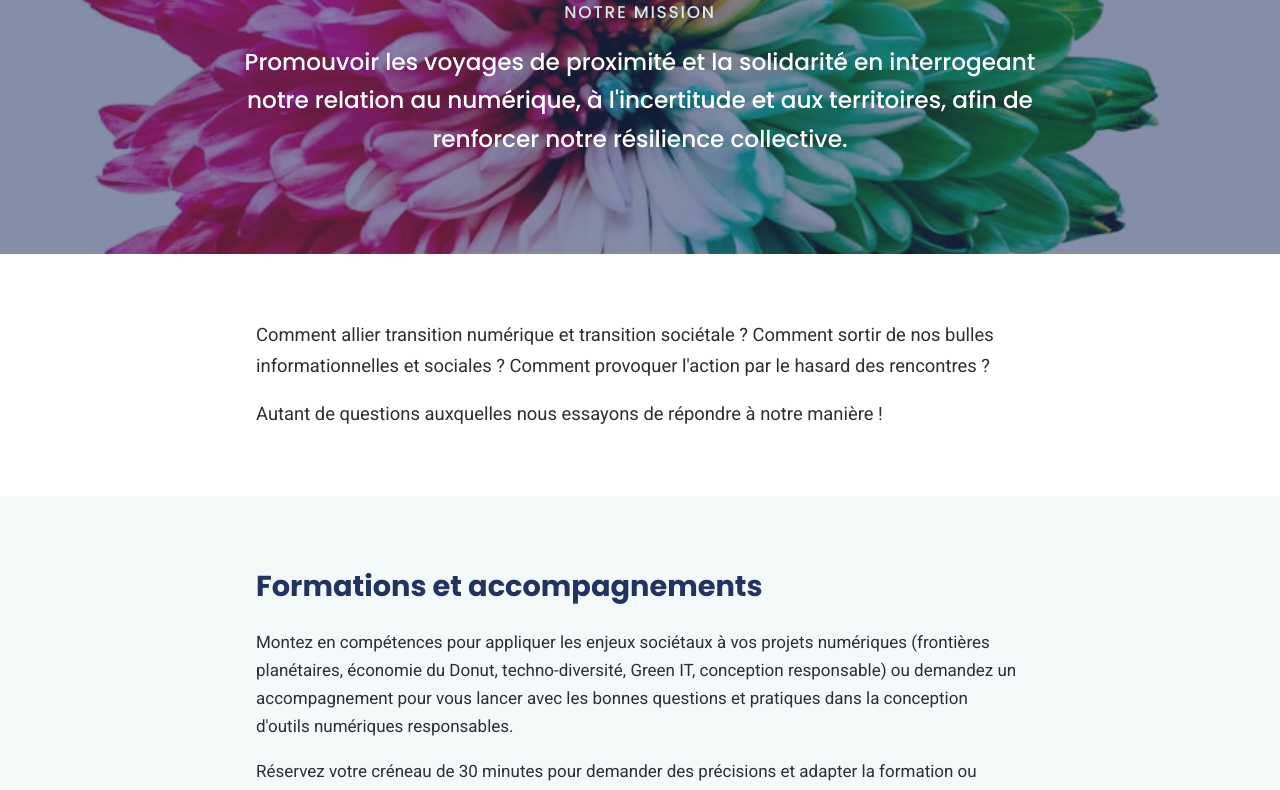
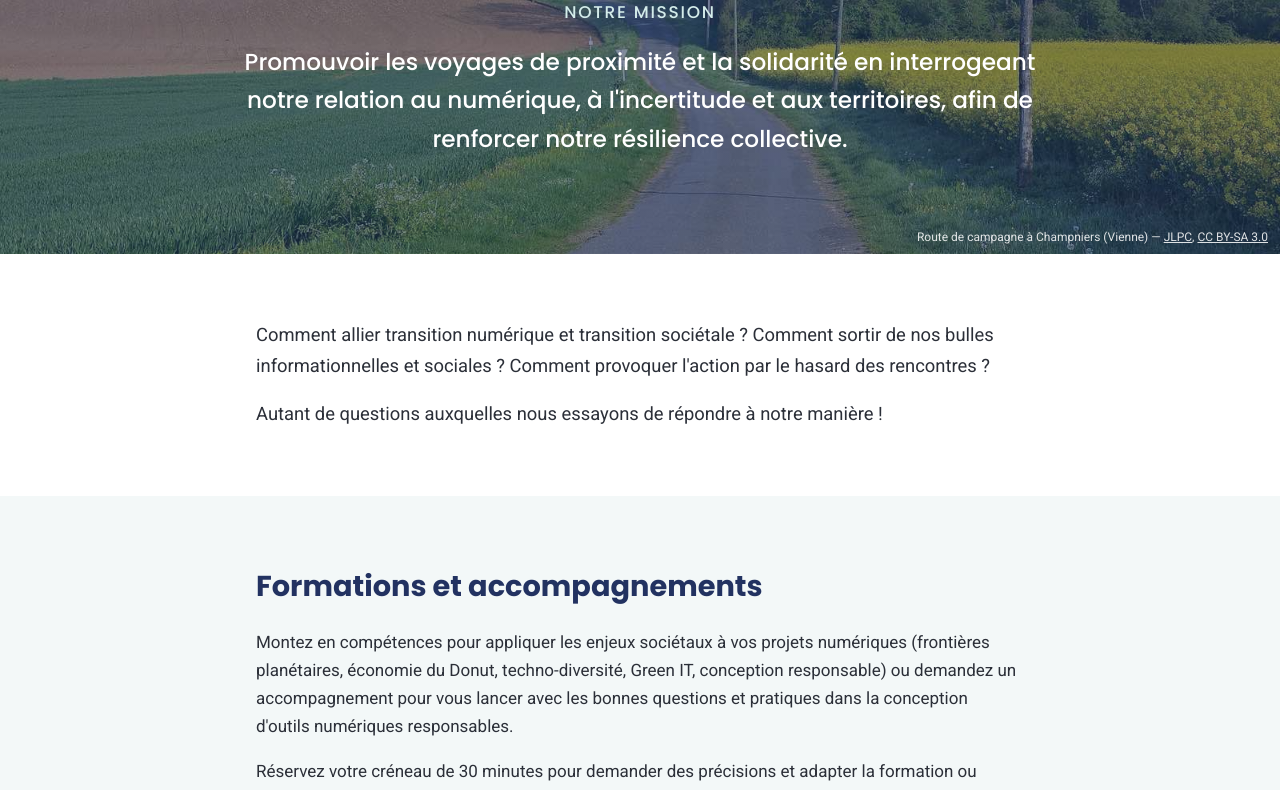
Before and after one commit to portraits2passages/portraits2passages.com, an Astro site: page / in a window 1280 px wide. Shown: the part 239-1029 px from the top of the page. Built offline with nearby package versions, Linux system fonts and the light colour scheme; Astro itself is replaced by a stand-in of ours.

Commit message:
Bannière d'accueil : route de campagne (Wikimedia Commons, CC BY-SA 3.0) avec crédit

```diff
--- a/src/content/mentions-legales.en.md
+++ b/src/content/mentions-legales.en.md
@@ -44,6 +44,8 @@ If you are a European resident, we are the controller of your data and you have
 
 All content on this website (texts, images, videos, logos, graphics, icons, etc.) is protected by applicable intellectual property laws. Any reproduction, representation, modification or adaptation of this content, in whole or in part, without the prior permission of **Portraits 2 Passages Initiatives** is strictly prohibited.
 
+Home banner photo: “Route de campagne près d'Erveu”, Champniers (Vienne, France), by JLPC, licensed under [CC BY-SA 3.0](https://creativecommons.org/licenses/by-sa/3.0/), via [Wikimedia Commons](https://commons.wikimedia.org/wiki/File:Champniers_86_Route_de_campagne_pr%C3%A8s_Erveu_2014.jpg). Image cropped and darkened for the website.
+
 ## Personal data
 
 In accordance with European personal data protection regulations (GDPR), **Portraits 2 Passages Initiatives** is committed to respecting the privacy of the website's users. Data collected through the website (contact form) is used solely to respond to requests and improve the user experience. It is never sold to third parties. You have the right to access, rectify, delete or object to the processing of your personal data by contacting us through the contact page.
--- a/src/content/mentions-legales.md
+++ b/src/content/mentions-legales.md
@@ -44,6 +44,8 @@ Si vous êtes un résident européen, nous sommes les responsables du traitement
 
 L’ensemble des contenus présents sur ce site (textes, images, vidéos, logos, graphiques, icônes, etc.) est protégé par les lois en vigueur sur la propriété intellectuelle. Toute reproduction, représentation, modification ou adaptation, en tout ou partie, de ces contenus sans l’autorisation préalable de **Portraits 2 Passages Initiatives** est strictement interdite.
 
+Photo du bandeau d'accueil : « Route de campagne près d'Erveu », Champniers (Vienne), par JLPC, sous licence [CC BY-SA 3.0](https://creativecommons.org/licenses/by-sa/3.0/deed.fr), via [Wikimedia Commons](https://commons.wikimedia.org/wiki/File:Champniers_86_Route_de_campagne_pr%C3%A8s_Erveu_2014.jpg). Image recadrée et assombrie pour le site.
+
 ## Données personnelles
 
 Conformément à la réglementation européenne en matière de protection des données personnelles (RGPD), **Portraits 2 Passages Initiatives** s’engage à respecter la vie privée des utilisateurs du site. Les données collectées via le site (formulaire de contact) sont utilisées exclusivement pour répondre aux demandes et améliorer l’expérience utilisateur. Elles ne sont en aucun cas revendues à des tiers. Vous disposez d’un droit d’accès, de rectification, de suppression ou d’opposition concernant vos données personnelles en contactant depuis la page de contact.
--- a/src/data/accueil.en.json
+++ b/src/data/accueil.en.json
@@ -1,7 +1,7 @@
 {
   "mission": "Promoting local travel and solidarity by questioning our relationship with digital technology, uncertainty and places, in order to strengthen our collective resilience.",
   "questions": "How can we bring the digital transition and the societal transition together? How do we step out of our information and social bubbles? How can chance encounters spark action?\n\nThese are the questions we try to answer, in our own way!",
-  "imageMission": "/images/1464820453369-31d2c0b651af-e5201f11.jpg",
+  "imageMission": "/images/banniere-route.jpg",
   "formations": "Build your skills to apply societal challenges to your digital projects (planetary boundaries, Doughnut economics, techno-diversity, Green IT, responsible design), or ask for support to get started with the right questions and practices in designing responsible digital tools.\n\nBook a 30-minute slot to ask questions and tailor the training or support to your needs!",
   "quiSommesNous": "Portraits 2 Passages is the adventure of a passionate team — Nicolas, Lou and Diane — brought together by a desire to discover the world differently. The project was born when we met at the Université de technologie de Troyes (UTT) in 2014, shaped by our student-association projects and a sensitivity to sustainability and local cultures.\n\nSince 2021, we have been taking participants to explore little-known regions and meet the people who live there, favouring authenticity, spontaneity and human connection. A way of travelling that goes far beyond conventional tourism.\n\nThis approach is backed by our teaching and research on using digital technology for a fair, sober and robust societal transition.",
   "equipe": [
@@ -23,5 +23,12 @@
       "photo": "/images/equipe-diane.jpg",
       "bio": "I develop and oversee measuring instruments for environmental research at LSCE (CEA), and I often go on field missions to provide technical support to scientific teams."
     }
-  ]
+  ],
+  "imageCredit": {
+    "legende": "Country road in Champniers (Vienne, France)",
+    "auteur": "JLPC",
+    "licence": "CC BY-SA 3.0",
+    "licenceUrl": "https://creativecommons.org/licenses/by-sa/3.0/deed.fr",
+    "source": "https://commons.wikimedia.org/wiki/File:Champniers_86_Route_de_campagne_pr%C3%A8s_Erveu_2014.jpg"
+  }
 }
--- a/src/data/accueil.json
+++ b/src/data/accueil.json
@@ -1,7 +1,7 @@
 {
   "mission": "Promouvoir les voyages de proximité et la solidarité en interrogeant notre relation au numérique, à l'incertitude et aux territoires, afin de renforcer notre résilience collective.",
   "questions": "Comment allier transition numérique et transition sociétale ? Comment sortir de nos bulles informationnelles et sociales ? Comment provoquer l'action par le hasard des rencontres ?\n\nAutant de questions auxquelles nous essayons de répondre à notre manière !",
-  "imageMission": "/images/1464820453369-31d2c0b651af-e5201f11.jpg",
+  "imageMission": "/images/banniere-route.jpg",
   "formations": "Montez en compétences pour appliquer les enjeux sociétaux à vos projets numériques (frontières planétaires, économie du Donut, techno-diversité, Green IT, conception responsable) ou demandez un accompagnement pour vous lancer avec les bonnes questions et pratiques dans la conception d'outils numériques responsables.\n\nRéservez votre créneau de 30 minutes pour demander des précisions et adapter la formation ou l'accompagnement à votre besoin !",
   "quiSommesNous": "Portraits 2 Passages, c’est l’aventure d’une équipe passionnée — Nicolas, Lou et Diane — unie par l’envie de découvrir le monde autrement. Ce projet est né de notre rencontre à l’Université de technologie de Troyes (UTT) en 2014, marqués par nos projets associatifs et une sensibilité à la soutenabilité et aux cultures locales.\n\nDepuis 2021, nous embarquons des participants pour explorer des territoires mal connus, à la rencontre de leurs habitants, en privilégiant l’authenticité, la spontanéité et les liens humains. Une façon de voyager qui va bien au-delà du tourisme classique.\n\nCette approche est appuyée par nos différents travaux pédagogiques et scientifiques autour de l'usage du numérique pour une transition sociétale juste, sobre et robuste.",
   "equipe": [
@@ -23,5 +23,12 @@
       "photo": "/images/equipe-diane.jpg",
       "bio": "Je développe et supervise des instruments de mesures au service de la recherche environnementale au LSCE (CEA) et je pars souvent en missions en soutien technique aux équipes de scientifiques sur le terrain."
     }
-  ]
+  ],
+  "imageCredit": {
+    "legende": "Route de campagne à Champniers (Vienne)",
+    "auteur": "JLPC",
+    "licence": "CC BY-SA 3.0",
+    "licenceUrl": "https://creativecommons.org/licenses/by-sa/3.0/deed.fr",
+    "source": "https://commons.wikimedia.org/wiki/File:Champniers_86_Route_de_campagne_pr%C3%A8s_Erveu_2014.jpg"
+  }
 }
--- a/src/styles/global.css
+++ b/src/styles/global.css
@@ -73,7 +73,7 @@ h2 { font-size: clamp(1.4rem, 3vw, 1.8rem); }
 .bouton.secondaire:hover { background: var(--bouton); border-color: var(--bouton); }
 
 /* Accueil */
-.hero { background-size: cover; background-position: center; color: #fff; padding: 6rem 0; text-align: center; }
+.hero { position: relative; background-size: cover; background-position: center 60%; color: #fff; padding: 6rem 0; text-align: center; }
 .hero h1 { color: #fff; margin: 0 0 .5rem; }
 .hero-sous-titre { font-family: var(--titres); text-transform: uppercase; letter-spacing: .1em; color: var(--primaire-clair); }
 .hero-texte { font-size: clamp(1.1rem, 2.4vw, 1.45rem); max-width: 820px; margin: 0 auto; font-family: var(--titres); }
@@ -187,3 +187,5 @@ main:focus { outline: none; }
 }
 
 .defi-image { max-width: 160px; margin: 0 1.25rem 1rem; }
+.hero-credit { position: absolute; right: .75rem; bottom: .4rem; margin: 0; font-size: .75rem; color: rgba(255,255,255,.85); }
+.hero-credit a { color: inherit; }
--- a/src/views/Accueil.astro
+++ b/src/views/Accueil.astro
@@ -18,6 +18,7 @@ const paragraphes = (s: string) => s.split('\n\n');
       <p class="hero-sous-titre">{tx.notreMission}</p>
       <p class="hero-texte">{accueil.mission}</p>
     </div>
+    <p class="hero-credit">{accueil.imageCredit.legende} — <a href={accueil.imageCredit.source} rel="noopener">{accueil.imageCredit.auteur}</a>, <a href={accueil.imageCredit.licenceUrl} rel="noopener license">{accueil.imageCredit.licence}</a></p>
   </section>
 
   <section class="conteneur section etroit">
```
Also changed, not shown: public/images/1464820453369-31d2c0b651af-e5201f11.jpg (deleted), public/images/banniere-route.jpg (added).
